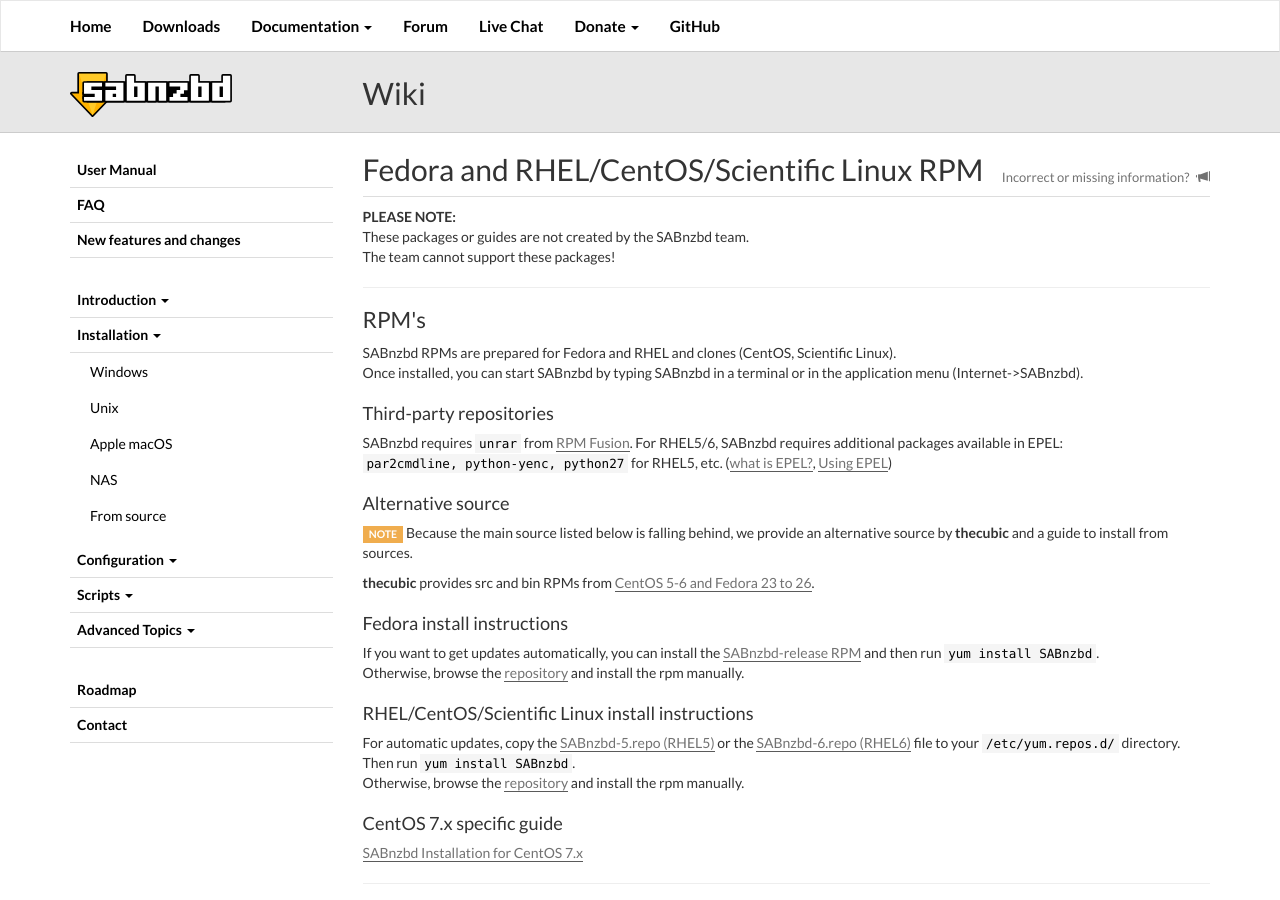
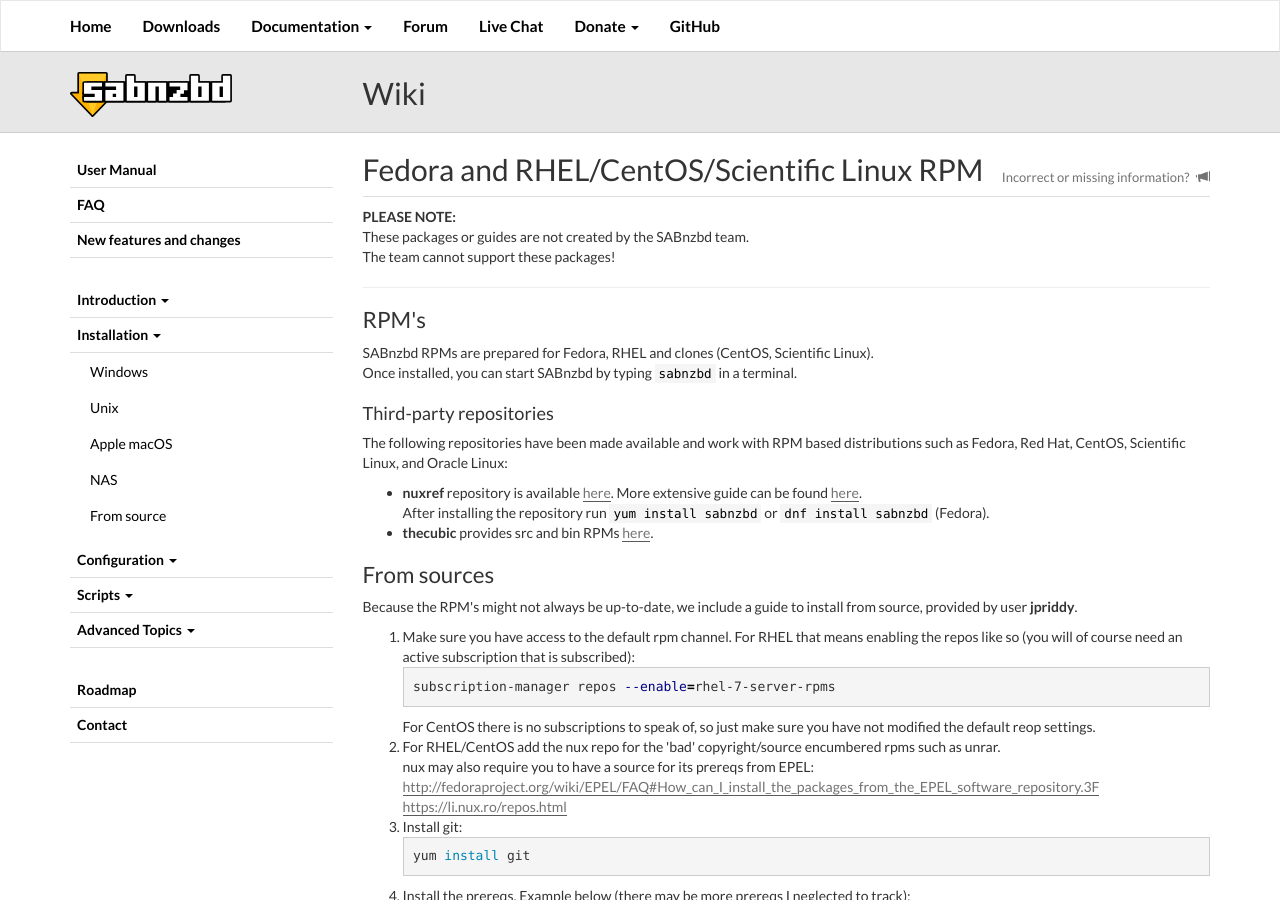
Before and after one commit to sabnzbd/sabnzbd.github.io, a Jekyll site: the page built from wiki/installation/install-fedora-centos-rhel.html, in a window 1280 px wide and 900 px high. Built offline with Jekyll 4.4.1, drawn with Linux system fonts in a browser that asks for light colours.

Commit message:
Update Fedora/RHEL/CentOS/Scientific Linux

```diff
--- a/wiki/installation/install-fedora-repo.html
+++ b/wiki/installation/install-fedora-centos-rhel.html
@@ -10,35 +11,20 @@
 
 <hr>
 <h2>RPM's</h2>
-<p>SABnzbd RPMs are prepared for Fedora and RHEL and clones (CentOS, Scientific Linux).<br>
-    Once installed, you can start SABnzbd by typing SABnzbd in a terminal or in the application menu (Internet-&gt;SABnzbd).
+<p>SABnzbd RPMs are prepared for Fedora, RHEL and clones (CentOS, Scientific Linux).<br>
+    Once installed, you can start SABnzbd by typing <code>sabnzbd</code> in a terminal.
 </p>
 
 <h3>Third-party repositories</h3>
-<p>
-    SABnzbd requires <code>unrar</code> from <a href="http://rpmfusion.org/Configuration">RPM Fusion</a>.
-    For RHEL5/6, SABnzbd requires additional packages available in EPEL: <code>par2cmdline, python-yenc, python27</code> for RHEL5, etc. (<a href="https://fedoraproject.org/wiki/EPEL/FAQ#What_is_EPEL.3F">what is EPEL?</a>, <a href="https://fedoraproject.org/wiki/EPEL/FAQ#howtouse">Using EPEL</a>)
-</p>
 
-<h3>Alternative source</h3>
-<p><span class="label label-warning">NOTE</span> Because the main source listed below is falling behind, we provide an alternative source by <strong>thecubic</strong> and a guide to install from sources.
-<p><strong>thecubic</strong> provides src and bin RPMs from <a href="https://copr.fedorainfracloud.org/coprs/thecubic/SABnzbd/" target="_blank">CentOS 5-6 and Fedora 23 to 26</a>.</p>
+<p>The following repositories have been made available and work with RPM based distributions such as Fedora, Red Hat, CentOS, Scientific Linux, and Oracle Linux:</p>
+<ul>
 
-<h3>Fedora install instructions</h3>
-<p>
-    If you want to get updates automatically, you can install the <a href="https://dl.dropboxusercontent.com/u/14500830/SABnzbd/16/SABnzbd-release-1-3.noarch.rpm">SABnzbd-release RPM</a> and then run <code>yum install SABnzbd</code>.<br>
-    Otherwise, browse the <a href="https://dl.dropboxusercontent.com/u/14500830/SABnzbd/index.html">repository</a> and install the rpm manually.
-</p>
-
-<h3>RHEL/CentOS/Scientific Linux install instructions</h3>
-<p>
-    For automatic updates, copy the <a href="https://dl.dropboxusercontent.com/u/14500830/SABnzbd/RHEL-CentOS/SABnzbd-5.repo">SABnzbd-5.repo (RHEL5)</a> or the <a href="https://dl.dropboxusercontent.com/u/14500830/SABnzbd/RHEL-CentOS/SABnzbd-6.repo">SABnzbd-6.repo (RHEL6)</a> file to your <code>/etc/yum.repos.d/</code> directory. Then run <code>yum install SABnzbd</code>.<br>
-    Otherwise, browse the <a href="https://dl.dropboxusercontent.com/u/14500830/SABnzbd/index.html">repository</a> and install the rpm manually.
-</p>
-
-<h3>CentOS 7.x specific guide</h3>
-<a href="http://nuxref.com/2016/10/20/sabnzbd-installation-centos-7/">SABnzbd Installation for CentOS 7.x</a>
-<hr>
+    <li><strong>nuxref</strong> repository is available <a href="http://nuxref.com/nuxref-repository/" target="_blank">here</a>. More extensive guide can be found <a href="http://nuxref.com/2016/10/20/sabnzbd-installation-centos-7/" target="_blank">here</a>.<br>
+    After installing the repository run <code>yum install sabnzbd</code> or <code>dnf install sabnzbd</code> (Fedora).
+    </li>
+    <li><strong>thecubic</strong> provides src and bin RPMs <a href="https://copr.fedorainfracloud.org/coprs/thecubic/SABnzbd/" target="_blank">here</a>.</li>
+</ul>
 
 <h2>From sources</h2>
 <p>Because the RPM's might not always be up-to-date, we include a guide to install from source, provided by user <strong>jpriddy</strong>.
```
Also changed, not shown: other parts of wiki/installation/install-fedora-centos-rhel.html (+1 -0 lines), wiki/installation/install-from-source-windows-old.html (deleted, +0 -38 lines), wiki/installation/install-unix.html (+5 -8 lines).
